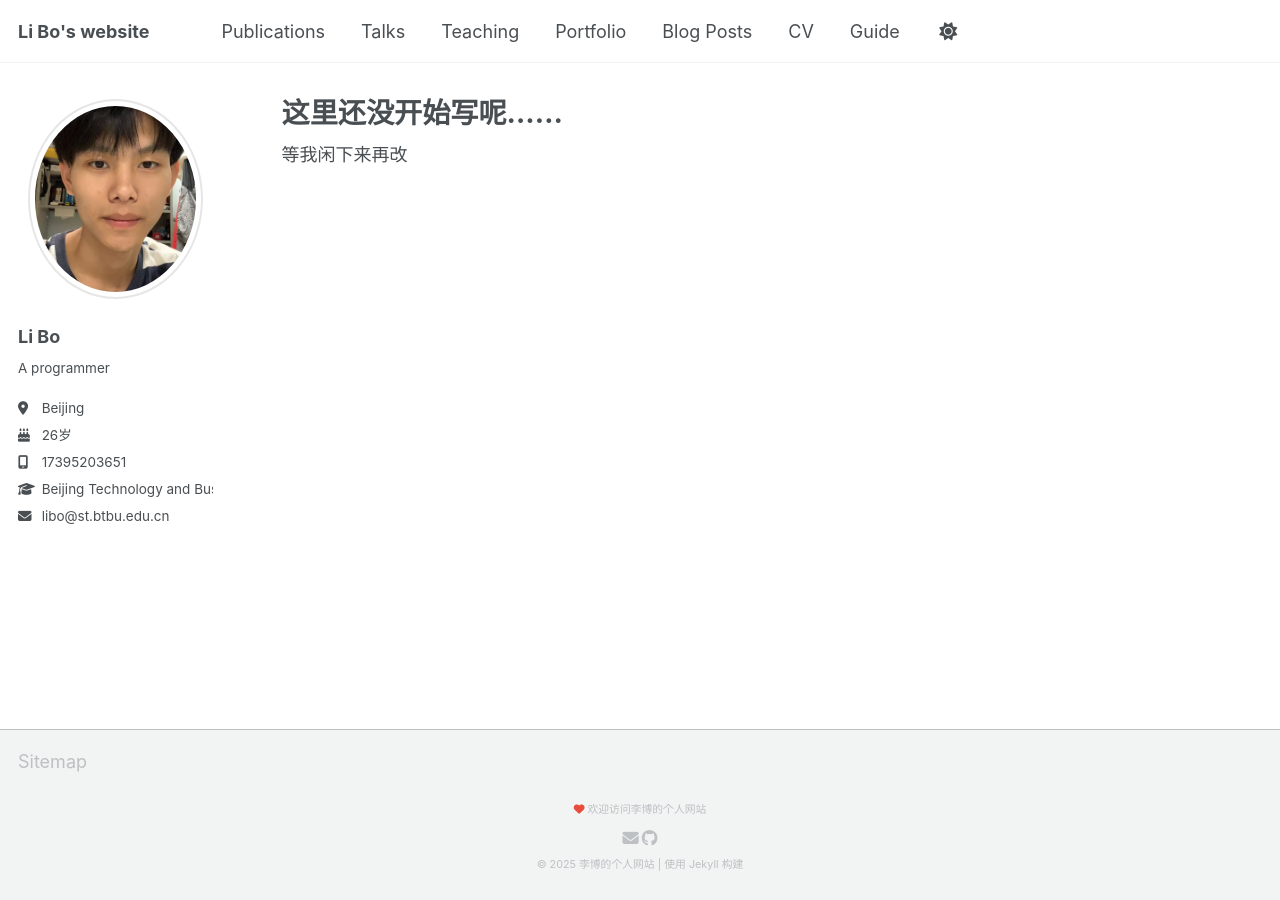
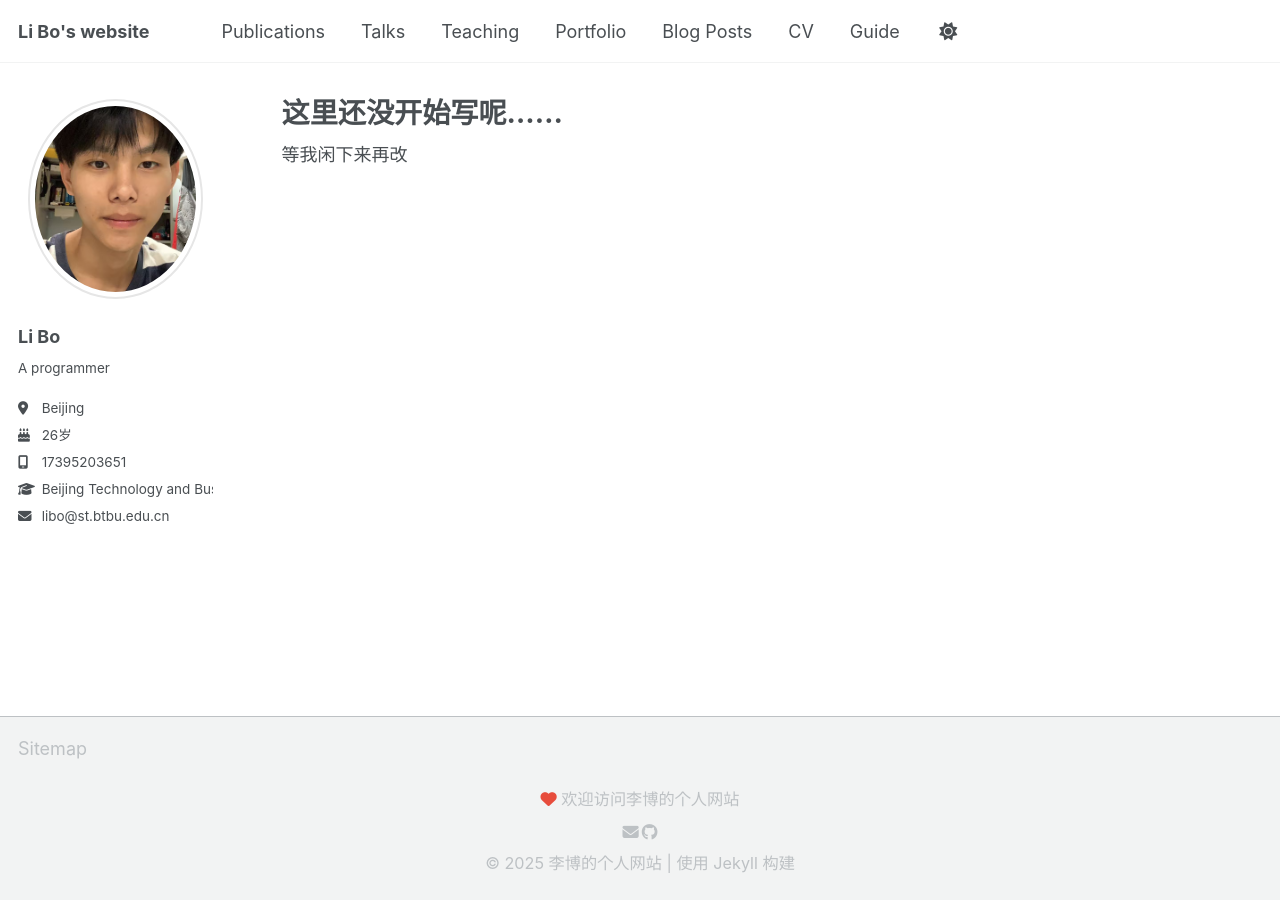
Before and after one commit to libo1999912/libo1999912.github.io, a Jekyll site: the page built from _pages/about.md, in a window 1280 px wide. Built offline with Jekyll 4.4.1, drawn with Linux system fonts in a browser that asks for light colours; a script that is not in the unit is left out.

Commit message:
Update footer.html

```diff
--- a/_includes/footer.html
+++ b/_includes/footer.html
@@ -1,6 +1,6 @@
-<footer class="simple-footer" style="padding: 6px 0;"> <!-- 减少上下padding -->
+<footer class="simple-footer" style="padding: 4px 0;"> <!-- 减少上下padding -->
     <div class="footer-content" style="text-align: center; display: flex; flex-direction: column; align-items: center; padding: 0;">
-        <div class="welcome-message" style="font-size: 0.6rem; margin: 3px 0;">
+        <div class="welcome-message" style="font-size: 0.9rem; margin: 3px 0;">
             <i class="fas fa-heart" style="color: #e74c3c;"></i> 欢迎访问{{ site.name | default: site.title }}的个人网站
         </div>
         <div class="social-links" style="display: flex; justify-content: center; gap: 3px; margin: 3px 0;">
@@ -14,7 +14,7 @@
                 <a href="https://linkedin.com/in/{{ site.author.linkedin }}"><i class="fab fa-linkedin-in" style="font-size: 0.9rem;"></i></a>
             {% endif %}
         </div>
-        <div class="copyright" style="font-size: 0.6rem; margin: 3px 0;">
+        <div class="copyright" style="font-size: 0.9rem; margin: 3px 0;">
             &copy; {{ site.time | date: '%Y' }} {{ site.name | default: site.title }}的个人网站 | 使用 <a href="http://jekyllrb.com" rel="nofollow">Jekyll</a> 构建
         </div>
     </div>
```
